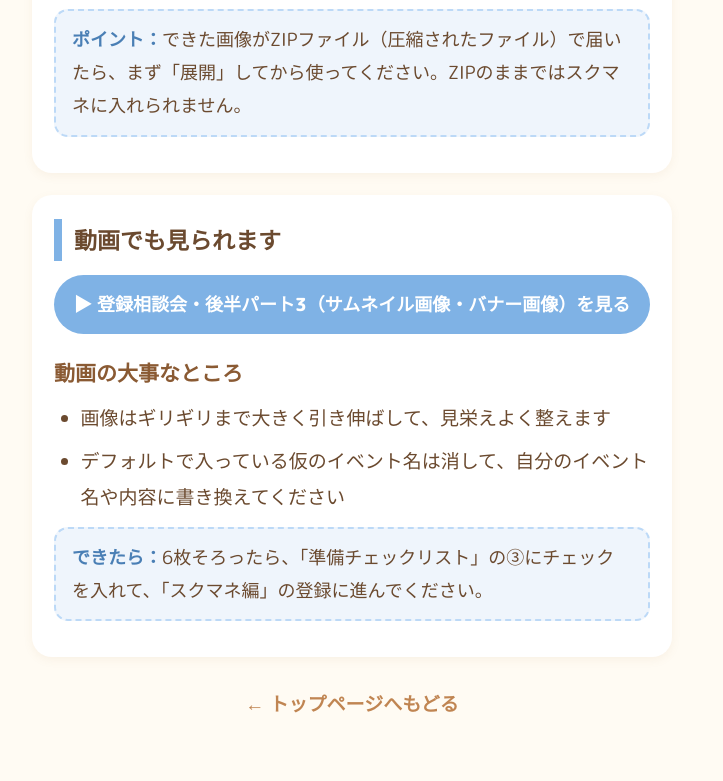
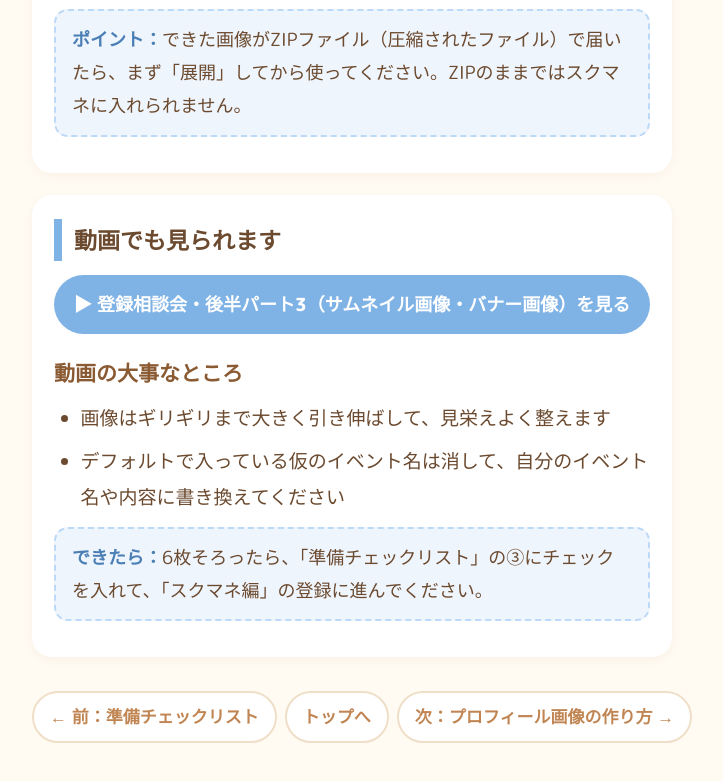
Before and after one commit to saorin-smiley/marche-manual, a plain HTML site: page thumbnail.html in a window 1280 px wide. Shown: the part 926-1707 px from the top of the page, without its empty margins (288-1011 px from the left). Drawn offline with Linux system fonts and the light colour scheme.

Commit message:
4ページに前後ページへのナビを追加

```diff
--- a/thumbnail.html
+++ b/thumbnail.html
@@ -25,6 +25,8 @@
   .point b { color:#4A7FB5; }
   .link { color:#4A7FB5; font-weight:700; word-break:break-all; }
   .totop { display:block; text-align:center; margin-top:30px; color:#C08552; font-weight:700; text-decoration:none; }
+  .pagenav { display:flex; justify-content:space-between; align-items:center; gap:8px; margin-top:34px; }
+  .pagenav a { background:#fff; border:2px solid #F0DFC8; border-radius:999px; padding:8px 16px; color:#C08552; font-weight:700; text-decoration:none; font-size:17px; white-space:nowrap; }
 </style>
 </head>
 <body>
@@ -70,7 +72,7 @@
       <div class="point"><b>できたら：</b>6枚そろったら、「準備チェックリスト」の③にチェックを入れて、「スクマネ編」の登録に進んでください。</div>
     </div>
 
-    <a class="totop" href="index.html">← トップページへもどる</a>
+    <div class="pagenav"><a href="checklist.html">← 前：準備チェックリスト</a><a href="index.html">トップへ</a><a href="profile.html">次：プロフィール画像の作り方 →</a></div>
   </div>
 </body>
 </html>
```
Also changed, not shown: checklist.html (+3 -1 lines), profile.html (+3 -1 lines), sukumane.html (+3 -1 lines).
